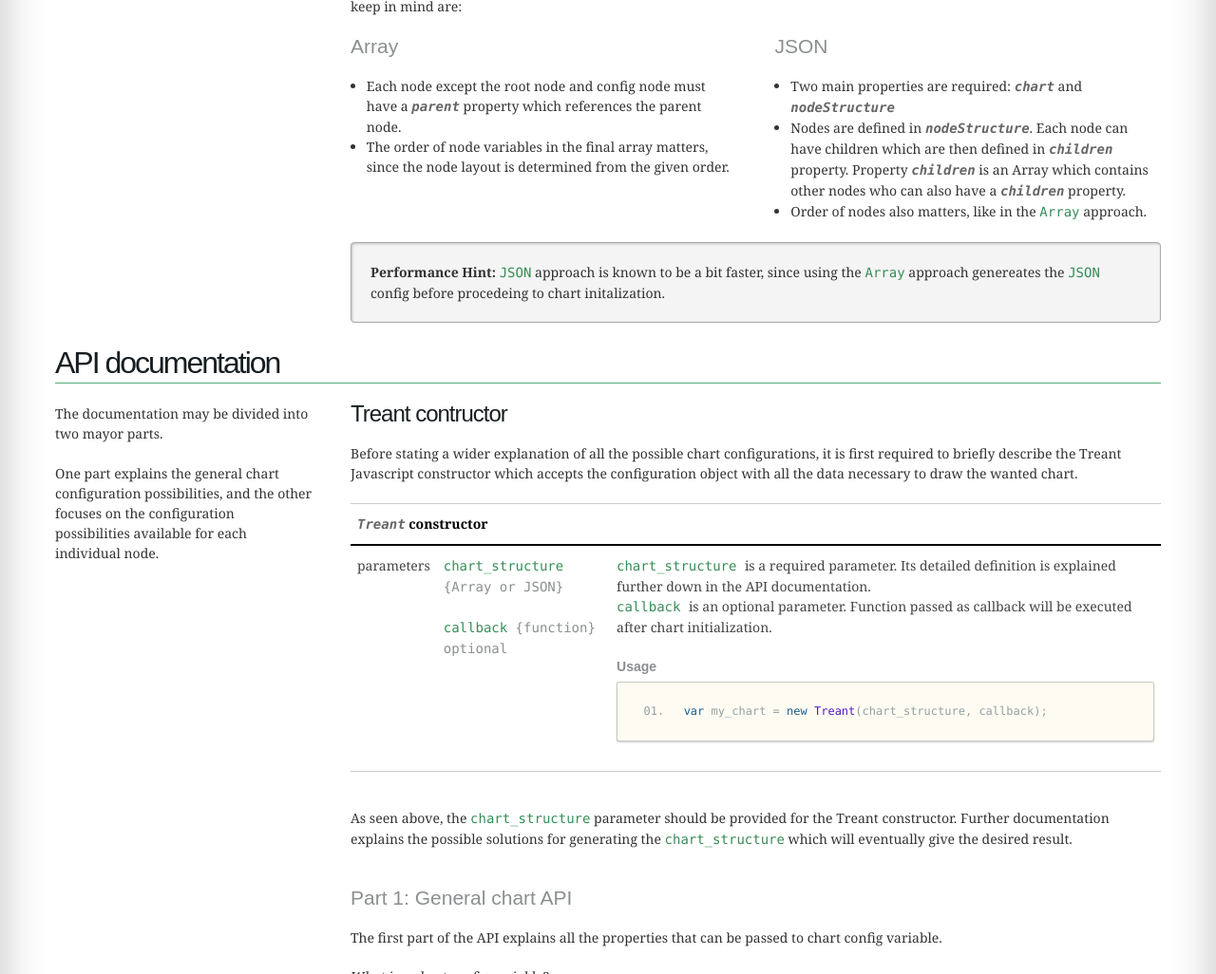
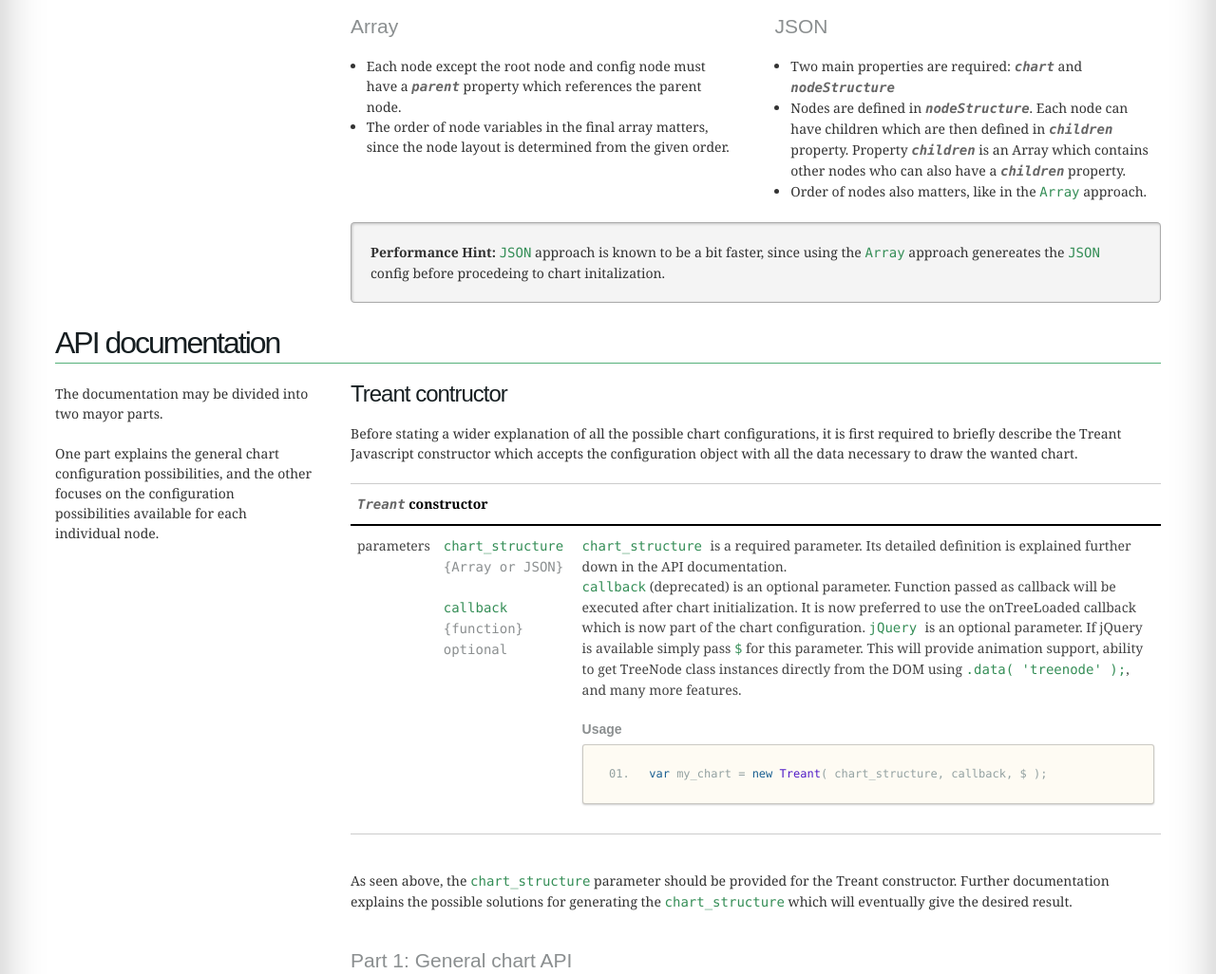
Before and after one commit to fperucic/treant-js, a plain HTML site: page index.html in a window 1280 px wide. Shown: the part 3582-4608 px from the top of the page at 95% size. Drawn offline with Linux system fonts and the light colour scheme; a web font is replaced by a local one.

Commit message:
Update constructor documentation

```diff
--- a/index.html
+++ b/index.html
@@ -247,7 +247,6 @@ var my_chart = new Treant(simple_chart_config);
                             An example of the complete constructor with a test callback and jQuery.
                         </p>
                         <pre class="jsCode">
-/* javascript */
 var chart = new Treant(simple_chart_config, function() { alert( 'Tree Loaded' ) }, $ );
 </pre>
 						<p>
@@ -434,11 +433,16 @@ simple_chart_config = {
 										<p>
 											<code> chart_structure </code> is a required parameter. Its detailed definition is explained
 											further down in the API documentation. <br/>
-											<code> callback </code> is an optional parameter. Function passed as callback will be executed after chart initialization.
+											<code> callback</code> (deprecated) is an optional parameter. Function passed as callback will
+                                            be executed after chart initialization. It is now preferred to use the onTreeLoaded callback
+                                            which is now part of the chart configuration.
+                                            <code> jQuery </code> is an optional parameter. If jQuery is available simply pass <code>$</code>
+                                            for this parameter. This will provide animation support, ability to get TreeNode class instances
+                                            directly from the DOM using <code>.data( 'treenode' );</code>, and many more features.
 										</p>
 
 										<h6> Usage </h6>
-										<pre class="jsCode"> var my_chart = new Treant(chart_structure, callback); </pre>
+										<pre class="jsCode"> var my_chart = new Treant( chart_structure, callback, $ ); </pre>
 									</td>
 								</tr>
 
```
